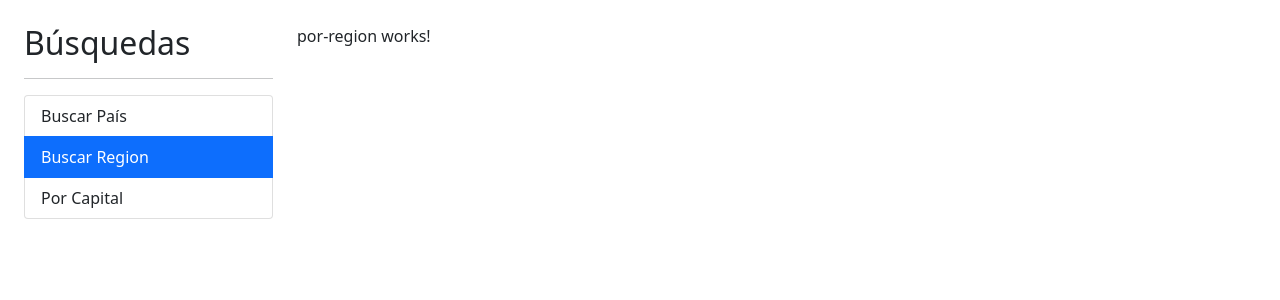
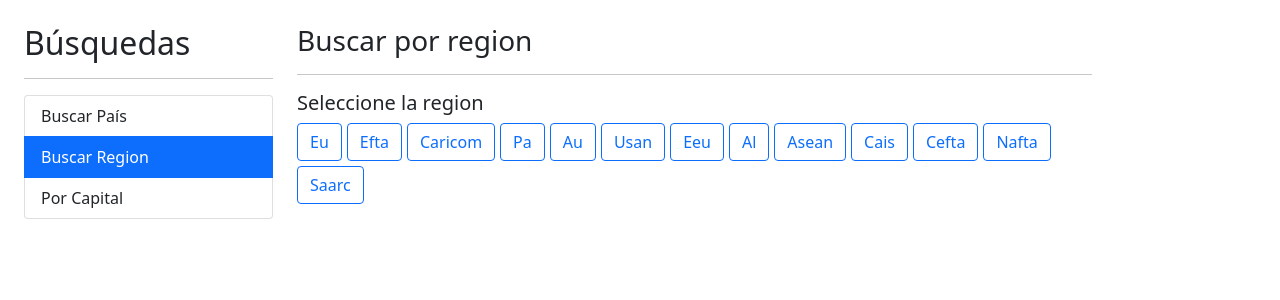
Before and after one commit to diego10ar/03-PaisesApp, an Angular app: page /region in a window 1280 px wide. Shown: the top 300 px of the page. Built offline with nearby package versions, Linux system fonts and the light colour scheme.

Commit message:
Capitulo 126: optimización peticiones HTTP

```diff
--- a/src/app/pais/pages/por-region/por-region.component.html
+++ b/src/app/pais/pages/por-region/por-region.component.html
@@ -1 +1,28 @@
-<p>por-region works!</p>
+<h3>Buscar por region <small>{{regionActiva | titlecase}}</small></h3>
+
+<hr>
+<h5>Seleccione la region</h5>
+
+<div class="row">
+    <div class="col">
+        <!-- [class.bton-primary]="region === regionActiva" -->
+        <!-- [ngClass]="{
+            'btn-primary': regionActiva ===region,
+            'btn-outline-primary': region!==regionActiva
+        }"
+    -->
+    <!-- [class]="(region===regionActiva)? 'btn btn-primary' : 'btn btn-outline-primary'" -->
+        <button *ngFor="let region of regions"
+
+        [class]="getClaseCSS(region)"
+        (click)="activarRegion(region)">
+            {{region | titlecase}}
+        </button>
+    </div>
+</div>
+
+<div *ngIf="paises.length > 0" class="row">
+    <div class="col">
+        <app-pais-table [paises]="paises"></app-pais-table>
+    </div>
+</div>
--- a/src/app/pais/pages/por-region/por-region.component.ts
+++ b/src/app/pais/pages/por-region/por-region.component.ts
@@ -1,16 +1,37 @@
 import { Component, OnInit } from '@angular/core';
+import { Country } from '../../interfaces/pais.interface';
+import { PaisService } from '../../services/pais.service';
 
 @Component({
   selector: 'app-por-region',
   templateUrl: './por-region.component.html',
-  styles: [
+  styles: [`
+  button{
+    margin-right: 5px;
+    margin-bottom:5px;
+  }`
   ]
 })
-export class PorRegionComponent implements OnInit {
+export class PorRegionComponent{
+//! ya no vale
+  // regions:string[]=["africa","americas","asia","europe","oceania"];
 
-  constructor() { }
+  regions:string[]=['EU','EFTA','CARICOM','PA','AU','USAN','EEU','AL','ASEAN','CAIS','CEFTA','NAFTA','SAARC'];
 
-  ngOnInit(): void {
+  regionActiva:string="";
+  paises : Country [] = [];
+  constructor(private paisService: PaisService) { }
+
+  getClaseCSS(region:string):string{
+    return (region===this.regionActiva)? 'btn btn-primary' : 'btn btn-outline-primary';
+  }
+  activarRegion(region:string){
+    if(region===this.regionActiva){return}
+    this.paises=[];
+    this.regionActiva=region;
+ this.paisService.buscarRegion(region).subscribe((paises)=>{
+  this.paises=paises;
+ })
   }
 
 }
--- a/src/app/pais/services/pais.service.ts
+++ b/src/app/pais/services/pais.service.ts
@@ -1,31 +1,42 @@
-import { HttpClient } from '@angular/common/http';
+import { HttpClient, HttpParams } from '@angular/common/http';
 import { Injectable } from '@angular/core';
 import { catchError, Observable, of } from 'rxjs';
 import { Country } from '../interfaces/pais.interface';
+import { tap } from 'rxjs/operators';
 
 @Injectable({
-  providedIn: 'root'
+  providedIn: 'root',
 })
 export class PaisService {
+  private apiUrl: string = 'https://restcountries.com/v2';
 
-  private apiUrl: string="https://restcountries.com/v2"
-  constructor(private http: HttpClient) { }
+  get httpParams() {
+    return new HttpParams().set(
+      'fields',
+      'name,capital,alpha2Code,flag,population'
+    );
+  }
+  constructor(private http: HttpClient) {}
 
-  buscarPais(termino:string): Observable<Country[]>{
-    const url=`${this.apiUrl}/name/${termino}`;
+  buscarPais(termino: string): Observable<Country[]> {
+    const url = `${this.apiUrl}/name/${termino}`;
     // return this.http.get(url).pipe(
     //     catchError(err=> of([]))
     // );
-    return this.http.get<Country[]>(url).pipe();
+    return this.http.get<Country[]>(url, { params: this.httpParams }).pipe();
   }
 
-  buscarCapital(termino:string): Observable<Country[]>{
-    const url=`${this.apiUrl}/capital/${termino}`;
-    return this.http.get<Country[]>(url).pipe();
+  buscarCapital(termino: string): Observable<Country[]> {
+    const url = `${this.apiUrl}/capital/${termino}`;
+    return this.http.get<Country[]>(url,{ params: this.httpParams }).pipe();
   }
 
-  getPaisPorAlpha(id:string): Observable<Country>{
-    const url=`${this.apiUrl}/alpha/${id}`;
+  getPaisPorAlpha(id: string): Observable<Country> {
+    const url = `${this.apiUrl}/alpha/${id}`;
     return this.http.get<Country>(url).pipe();
   }
+  buscarRegion(region: string): Observable<Country[]> {
+    const url = `${this.apiUrl}/regionalbloc/${region}`;
+    return this.http.get<Country[]>(url, { params: this.httpParams }).pipe(tap(console.log));
+  }
 }
```
